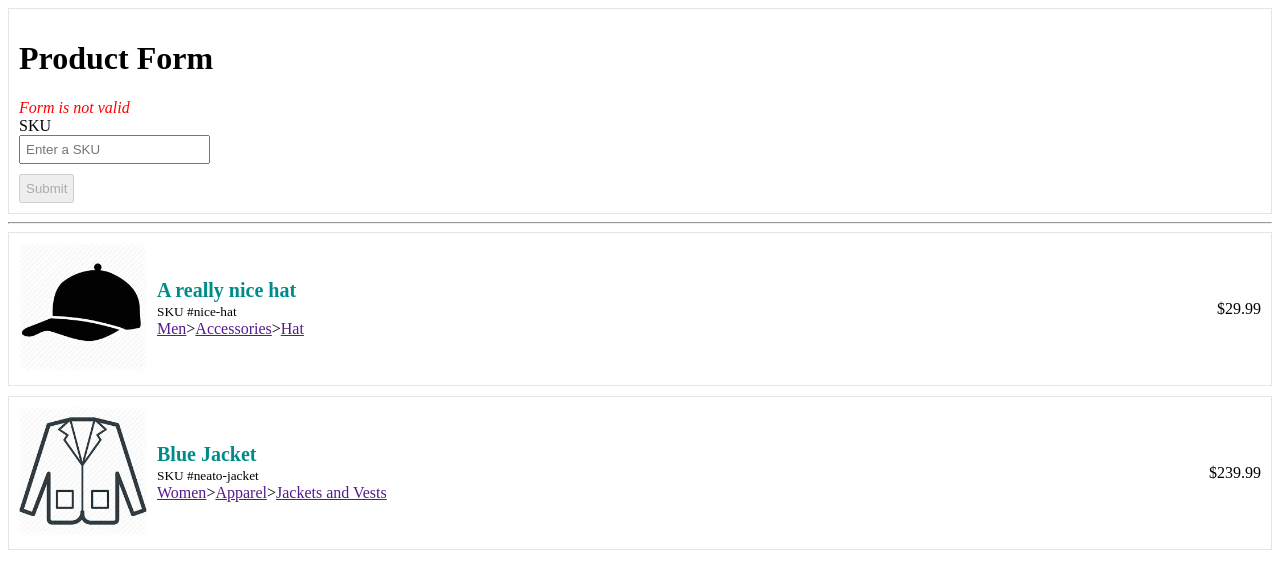
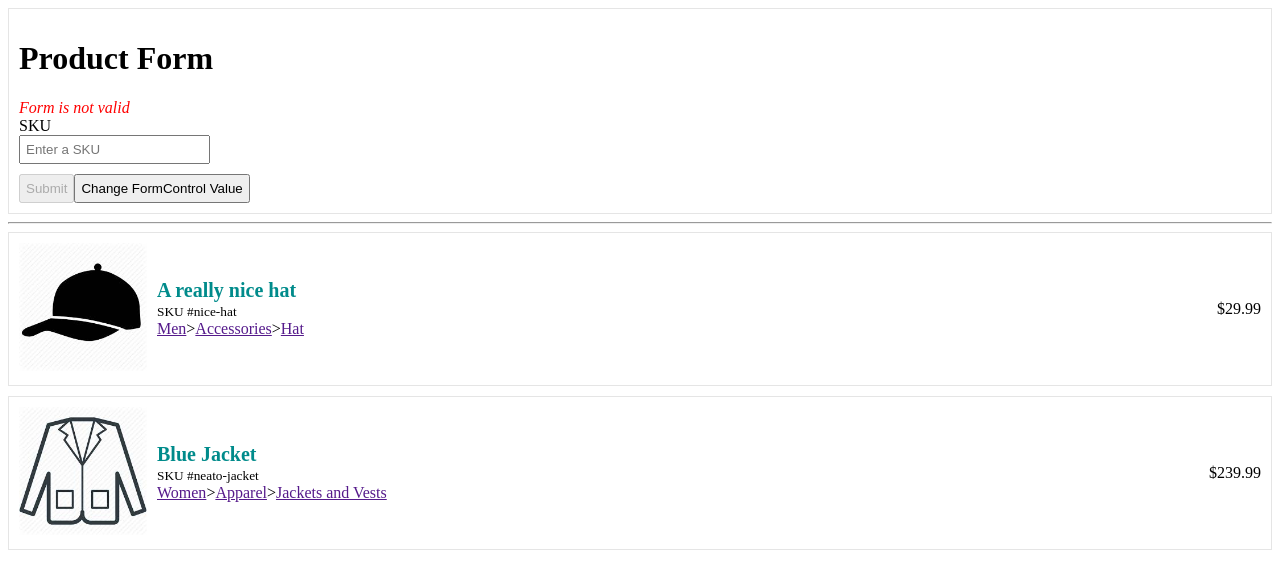
Before and after one commit to minhtrung2606-work/my-first-ng4-app, an Angular app in the folder Inventory/: page / in a window 1280 px wide. Shown: the top 564 px of the page. Built offline with nearby package versions, Linux system fonts and the light colour scheme.

Commit message:
Add function of trying to change value of a FormControl

```diff
--- a/Inventory/src/app/components/product-form/product-form.component.html
+++ b/Inventory/src/app/components/product-form/product-form.component.html
@@ -122,5 +122,6 @@
     </div>
 
     <button [disabled]="!myForm.valid" type="submit" class="button">Submit</button>
+    <button type="button" (click)="changeFormControlValue()">Change FormControl Value</button>
   </form>
 </div>
--- a/Inventory/src/app/components/product-form/product-form.component.ts
+++ b/Inventory/src/app/components/product-form/product-form.component.ts
@@ -45,4 +45,9 @@ export class ProductFormComponent implements OnInit {
   onSubmit(value: string): void {
     console.log('You\'ve submitted value:', value);
   }
+
+  changeFormControlValue(): void {
+    // This will never happen because this is one-way binding from view to model only
+    this.sku.value = 'CHANGED';
+  }
 }
```
